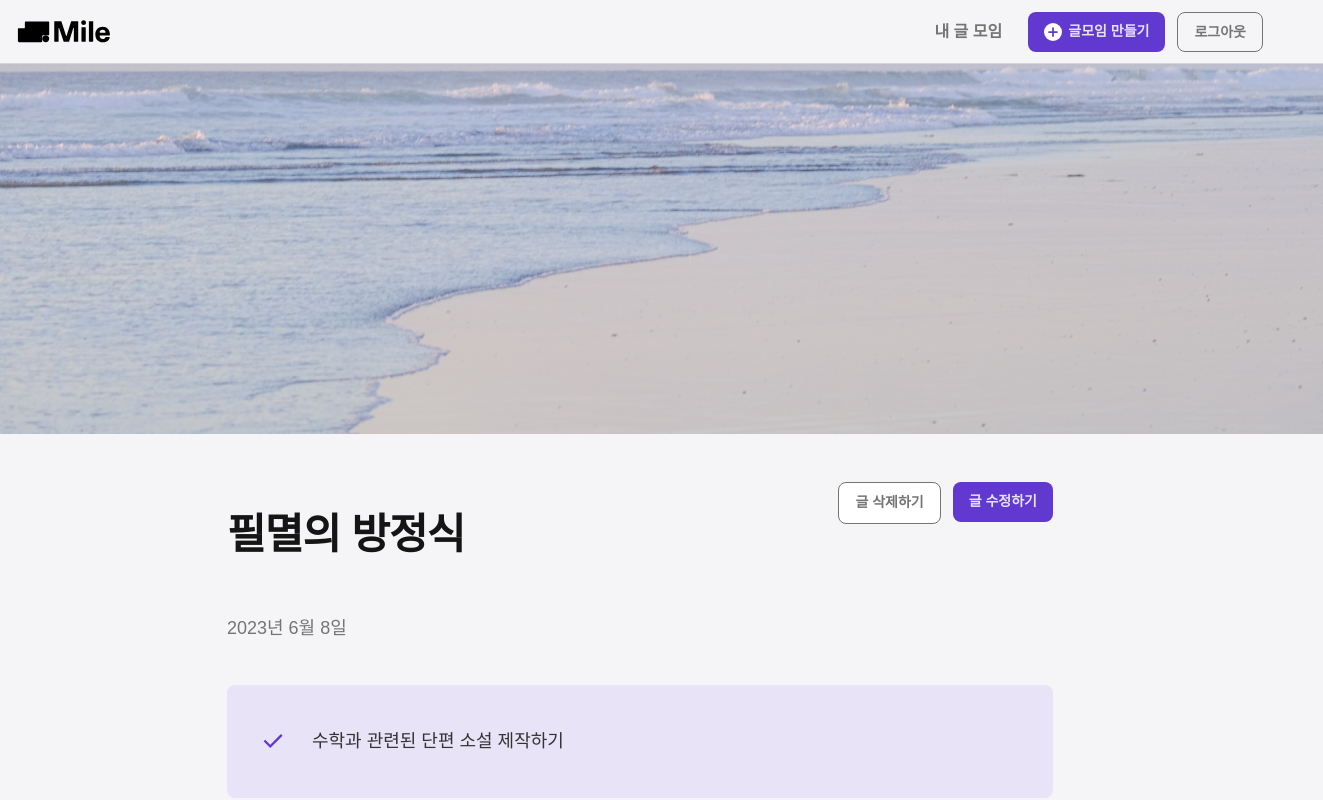
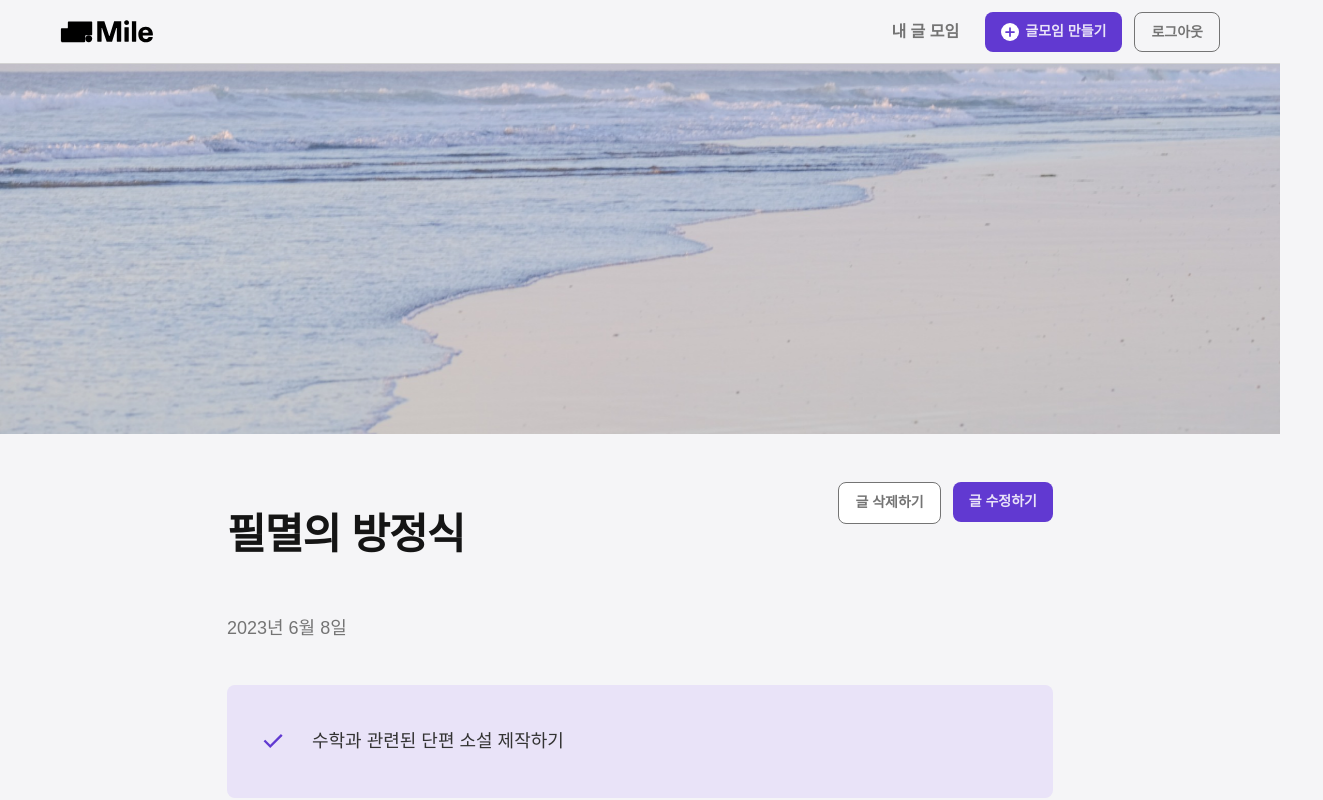
Before and after one commit to Mile-Writings/Mile-Client, a React (Vite) app: page /detail/1/1 in a window 1280 px wide. Shown: the top 800 px of the page, 1323 px wide, since content can reach past the window. Built offline with nearby package versions, Linux system fonts and the light colour scheme; no server answers; a web font is replaced by a local one; what emotion-reset would draw is missing.

Commit message:
fix: app 파일 width값 100% 적용 하위에서 1366적용 필요

```diff
--- a/src/App.tsx
+++ b/src/App.tsx
@@ -29,5 +29,5 @@ const DesktopContainer = styled.div`
   display: flex;
   flex-direction: column;
   align-items: center;
-  width: 136.6rem;
+  width: 100%;
 `;
--- a/src/pages/postDetail/components/CuriousBtn.tsx
+++ b/src/pages/postDetail/components/CuriousBtn.tsx
@@ -1,7 +1,7 @@
-import { useState } from 'react';
-
 import { css } from '@emotion/react';
 import styled from '@emotion/styled';
+
+import { useState } from 'react';
 
 import { QuestioHoverIc, QuestionDefaultIc } from './../../../assets/svgs';
 
```
Also changed, not shown: src/pages/postDetail/PostDetail.tsx (+6 -4 lines).
